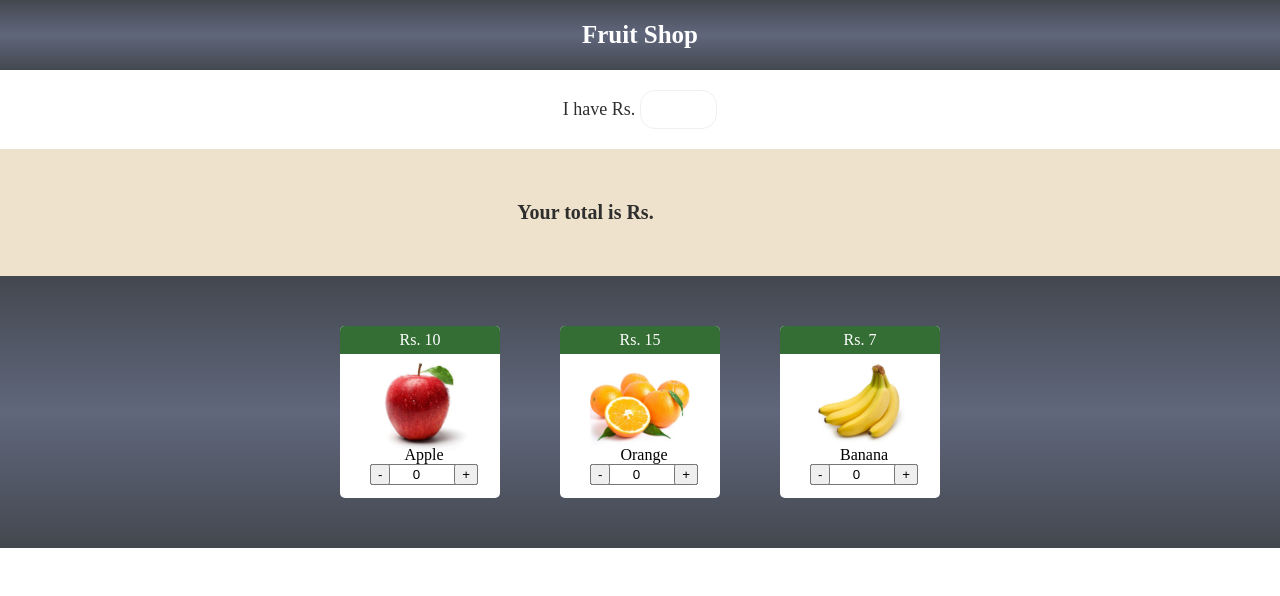
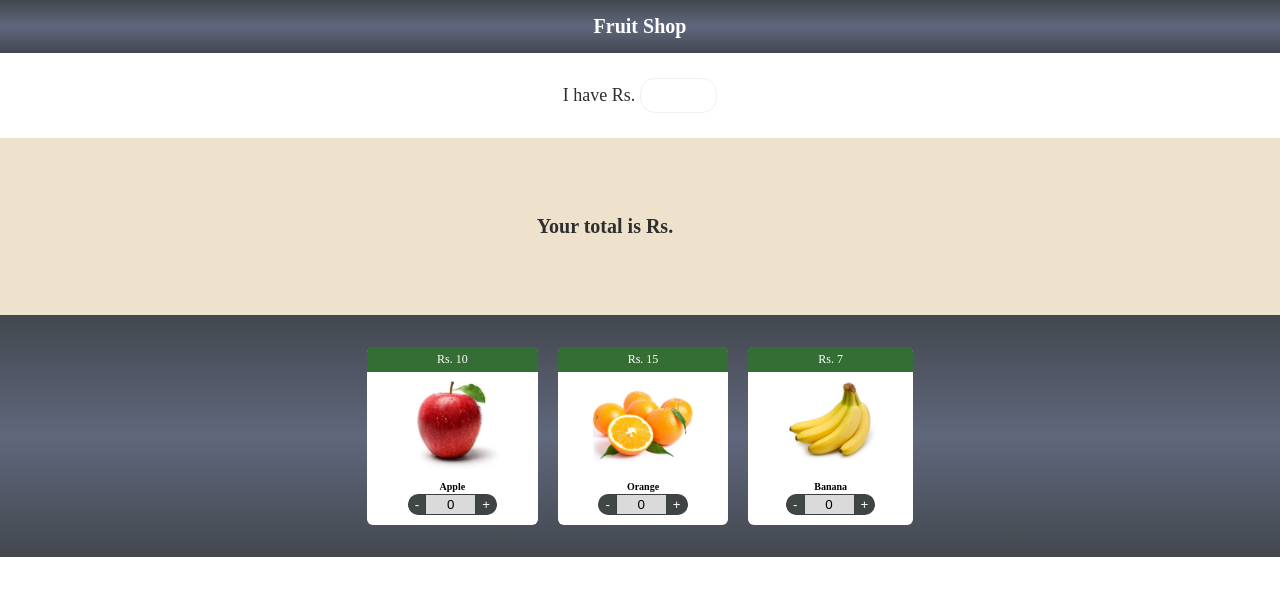
Before and after one commit to sana-ishaque/fruitshop-js-task, a plain HTML site: page index.html in a window 1280 px wide. Drawn offline with Linux system fonts and the light colour scheme.

Commit message:
Add files via upload

```diff
--- a/index.html
+++ b/index.html
@@ -25,10 +25,14 @@
     </section>
 
     <main>
-        <div>
-            <p>Rs. 10</p>
-            <img src="images/apple.png" alt="Apple" class="apple">
-            <div class="absolute">
+        <div id="apple">
+            <div>
+                <p class="price">Rs. 10</p>
+            </div>
+            <div>
+                <img src="images/apple.png" alt="Apple">
+            </div>
+            <div>
                 <label>Apple</label>
                 <div class="quantity">
                     <button class="minus-btn" type="button" name="button" onclick="minusApple()">-</button>
@@ -37,10 +41,14 @@
                 </div>
             </div>
         </div>
-        <div>
-            <p>Rs. 15</p>
-            <img src="images/orang.jpg" alt="orange" class="orange">
-            <div class="absolute">
+        <div id="orange">
+            <div>
+                <p class="price">Rs. 15</p>
+            </div>
+            <div>
+                <img src="images/orang.jpg" alt="orange">
+            </div>
+            <div>
                 <label>Orange</label>
                 <div class="quantity">
                     <button class="minus-btn" type="button" onclick="minusOrange()">-</button>
@@ -49,10 +57,14 @@
                 </div>
             </div>
         </div>
-        <div>
-            <p>Rs. 7</p>
-            <img src="images/banana.jpg" alt="banana" class="banana">
-            <div class="absolute">
+        <div id="banana">
+            <div>
+                <p class="price">Rs. 7</p>
+            </div>
+            <div>
+                <img src="images/banana.jpg" alt="banana">
+            </div>
+            <div>
                 <label>Banana</label>
                 <div class="quantity">
                     <button class="minus-btn" type="button" name="button" onclick="minusBanana()">-</button>
@@ -64,5 +76,4 @@
     </main>
     <script src="script.js"></script>
 </body>
-
 </html>
--- a/style.css
+++ b/style.css
@@ -10,7 +10,7 @@ p {
 
 header {
     background-image: linear-gradient(#43484f, #60677c, #43484f);
-    height: 70px;
+    padding: 15px 0;
     display: flex;
     align-items: center;
     justify-content: center;
@@ -19,7 +19,7 @@ header {
 header h3 {
     margin: 0;
     color: white;
-    font-size: 25px;
+    font-size: 20px;
 }
 
 #amount-have {
@@ -29,7 +29,7 @@ header h3 {
     text-align: center;
     justify-content: center;
     align-items: center;
-    padding: 20px 0px;
+    padding: 25px 0px;
 }
 
 #amount-have p {
@@ -42,10 +42,10 @@ header h3 {
     font-size: 18px;
     font-weight: bold;
     border-radius: 15px;
-    padding: 8px 20px;
+    padding: 8px 15px;
     border: 1px solid #f1f0f0;
-    width: 35px;
     outline: none;
+    background-color: white;
 }
 
 #amount-total {
@@ -53,7 +53,7 @@ header h3 {
     color: #2e2e2e;
     display: flex;
     align-items: center;
-    padding: 40px 0px;
+    padding: 70px 0px;
     justify-content: center;
 }
 
@@ -68,65 +68,88 @@ header h3 {
     border: none;
     outline: none;
     color: #ed462f;
-    width: 100px;
+    padding: 10px;
     font-size: 40px;
 }
 
 main {
     display: flex;
-    padding: 50px 0px;
+    padding: 32px 0px;
     background-image: linear-gradient(#43484f, #60677c, #43484f);
     justify-content: center;
 }
 
-main>div {
-    background-color: white;
-    border-radius: 5px;
-    position: relative;
-    margin: 0 30px;
+main div {
+    border-radius: 6px;
 }
 
-main div p {
-    background-color: #346e34;
-    color: white;
-    padding: 5px 0px;
-    border-top-right-radius: 5px;
-    border-top-left-radius: 5px;
+label {
+    font-size: 10px;
+    font-weight: bold;
 }
 
-img {
+#apple, #orange, #banana {
+    background-color: white;
+    padding-bottom: 10px;
+    margin: 0px 10px;
+}
+
+#apple img, #orange img, #banana img {
     width: 100%;
     max-width: 100px;
     height: auto;
-    padding: 0px 30px 40px 30px;
 }
-.absolute{
-    position: absolute;
-    top: 120px;
-    left: 30px;
+
+.price {
+    background-color: #346e34;
+    color: white;
+    border-top-right-radius: 5px;
+    border-top-left-radius: 5px;
+    padding: 5px 70px;
+    font-size: 12px;
+}
+
+input {
+    width: 45px;
+    outline: none;
+    border: 0.75px solid #3a3f40;
+    background-color: #dbdada;
+    text-align: center;
+    height: 17px;
+}
+
+input[type=number]::-webkit-inner-spin-button, input[type=number]::-webkit-outer-spin-button {
+    -webkit-appearance: none;
 }
 
 .quantity {
-    position: relative;
+    display: flex;
+    justify-content: center;
 }
-.quantity input{
-    width: 100px;
-    text-align: center;
+
+/* buttons */
+
+.plus-btn {
+    border: 0.75px solid #3a3f40;
+    color: white;
+    border-left-style: none;
+    background-color: #3f4544;
+    border-radius: 0px 12px 12px 0px;
+    height: 21px;
 }
 
 .minus-btn {
-    position: absolute;
+    border: 0.75px solid #3a3f40;
+    border-right-style: none;
+    background-color: #404745;
+    color: white;
+    border-radius: 12px 0px 0px 12px;
+    height: 21px;
 }
 
-.plus-btn {
-    position: absolute;
-    top: 0;
-    right: 0;
+@media (max-width: 700px) {
+    main {
+        display: flex;
+        flex-direction: column;
+    }
 }
-@media  (max-width: 700px) {
-main{
-    display: flex;
-    flex-direction: column;
-}
-
-}
```
